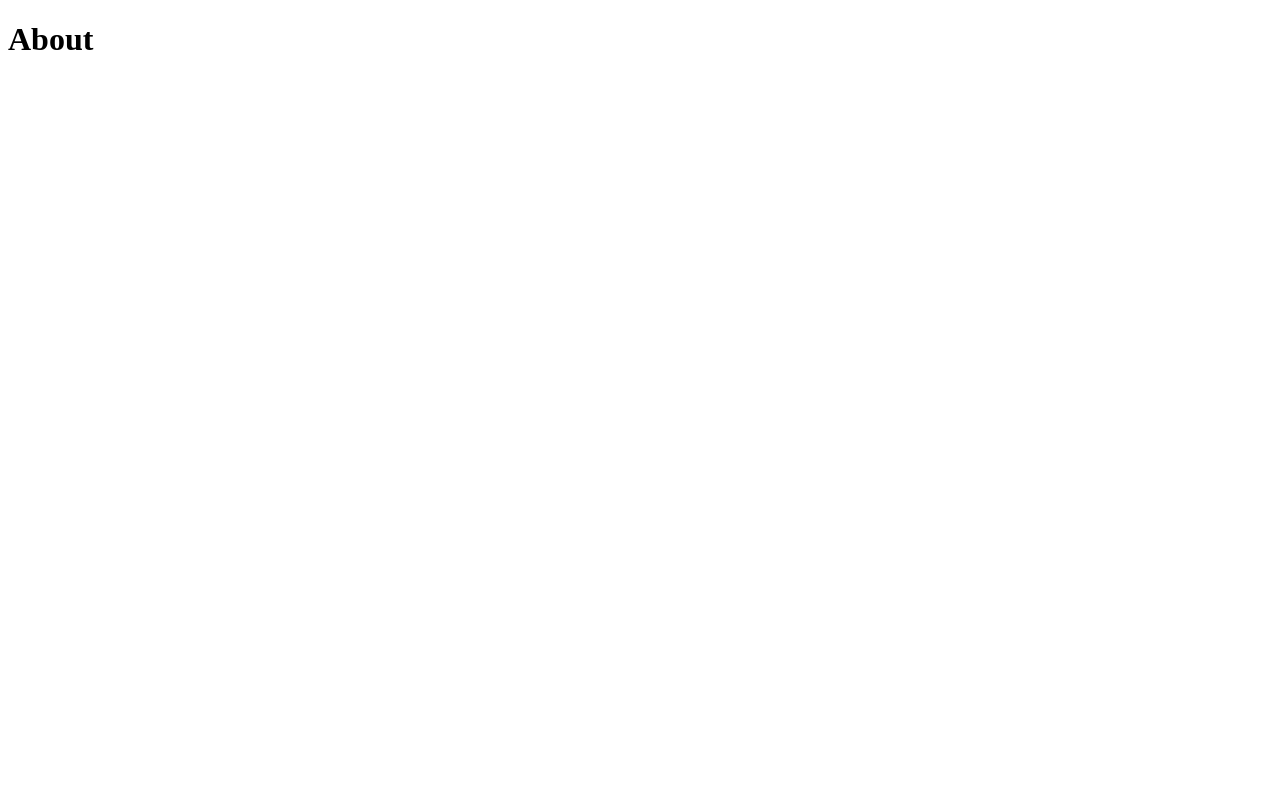
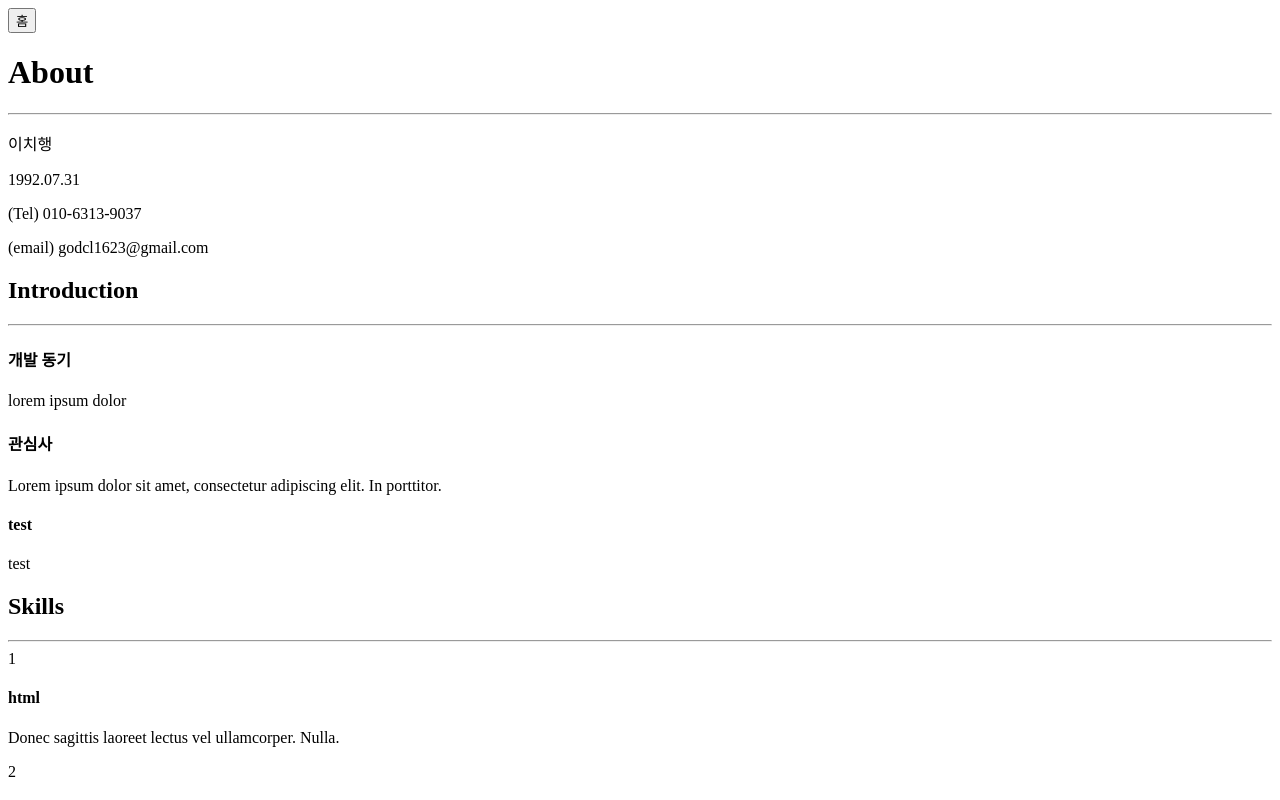
Before and after one commit to godcl1623/portfolio, a React (Create React App) app: page /about in a window 1280 px wide. Shown: the top 800 px of the page. Built offline with nearby package versions, Linux system fonts and the light colour scheme.

Commit message:
develop - 공통양식 작성용 Common 컴포넌트 작성, 이를 통한 About 컴포넌트 작성, Works 작성중

```diff
--- a/src/components/About.js
+++ b/src/components/About.js
@@ -1,8 +1,32 @@
 import React from 'react';
+import Common from './Common';
 
+// data to send as props
+const selfInfo = {
+  name: '이치행',
+  birth: '1992.07.31',
+  phone: '(Tel) 010-6313-9037',
+  mail: '(email) godcl1623@gmail.com'
+};
+
+const introduction = {
+  header: 'Introduction',
+  icon: '',
+  subject: ['개발 동기', '관심사', 'test'],
+  content: ['lorem ipsum dolor', 'Lorem ipsum dolor sit amet, consectetur adipiscing elit. In porttitor.', 'test']
+};
+
+const skills = {
+  header: 'Skills',
+  icon: ['1', '2', '3'],
+  subject: ['html', 'css', 'javascript'],
+  content: ['Donec sagittis laoreet lectus vel ullamcorper. Nulla.', 'Quisque quam augue, aliquam sit amet metus.', 'In hac habitasse platea dictumst. Maecenas condimentum.']
+}
+
+// Component Body
 const About = () => (
-  <div>
-    <h1>About</h1>
+  <div className="About">
+    <Common heading="About" selfInfo={selfInfo} introduction={introduction} skills={skills} />
   </div>
 );
 
--- a/src/components/App.js
+++ b/src/components/App.js
@@ -1,9 +1,11 @@
 import React from 'react';
 import { BrowserRouter, Route, Switch } from 'react-router-dom';
+// module for importing components(컴포넌트 import용 모듈)
 import lists from './modules/componentslist';
 
-const { Main, About, Works } = lists;
+const { Main, About, Works, Common } = lists;
 
+// Component Body
 const App = () => (
     <div className="App">
       <BrowserRouter>
@@ -13,6 +15,7 @@ const App = () => (
             <Route path="/contact" exact component={About} />
             <Route path="/about" exact component={About} />
             <Route path="/works" exact component={Works} />
+            <Route path="/common" exazct component={Common} />
           </Switch>
         </div>
       </BrowserRouter>
--- /dev/null
+++ b/src/components/Common.js
@@ -0,0 +1,55 @@
+import React from 'react';
+import { useHistory } from 'react-router-dom';
+
+/* functions */
+// function for displaying paragraphs
+const genContent = object => {
+  if (object === undefined) {
+    return;
+  }
+  const target = Object.keys(object);
+  return target.map(data => <p>{object[data]}</p>);
+};
+
+// function for displaying sections
+const genBody = object => {
+  if (object === undefined) {
+    return;
+  }
+  const { header, icon, subject, content } = object;
+  const articleGenerator = subjects => subjects.map((subject, i) => (
+        <article>
+          { icon[i] }
+          <h4>{ subject }</h4>
+          <p>{ content[i] }</p>
+        </article>
+      ));
+  return (
+    <section>
+      <h2>{ header }</h2>
+      <hr />
+      { articleGenerator(subject) }
+    </section>
+  );
+};
+
+// Component Body
+const Common = props => {
+  const history = useHistory();
+  const handleClick = () => history.push('/');
+
+  return (
+    <div>
+      <button onClick={handleClick}>홈</button>
+      <h1>{props.heading}</h1>
+      <hr />
+      <article>
+        { genContent(props.selfInfo) }
+      </article>
+      { genBody(props.introduction) }
+      { genBody(props.skills) }
+    </div>
+  );
+};
+
+export default Common;
--- a/src/components/Main.js
+++ b/src/components/Main.js
@@ -1,6 +1,7 @@
 import React from 'react';
 import { Link } from 'react-router-dom';
 
+// Component Body
 const Main = () => (
     <div className="Main">
       <h2>이치행</h2>
--- a/src/components/Works.js
+++ b/src/components/Works.js
@@ -1,8 +1,9 @@
 import React from 'react';
+import Common from './Common';
 
 const Works = () => (
-  <div>
-    <h1>Works</h1>
+  <div className="Works">
+    <Common heading="Works" />
   </div>
 );
 
--- a/src/components/modules/componentslist.js
+++ b/src/components/modules/componentslist.js
@@ -1,9 +1,12 @@
+//  lists of components(컴포넌트 목록)
 import About from '../About';
 import Main from '../Main';
 import Works from '../Works';
+import Common from '../Common';
 
+// object init for export(내보내기용 객체 정의)
 const lists = {
-  About, Main, Works
+  About, Main, Works, Common
 };
 
 export default lists;
```
